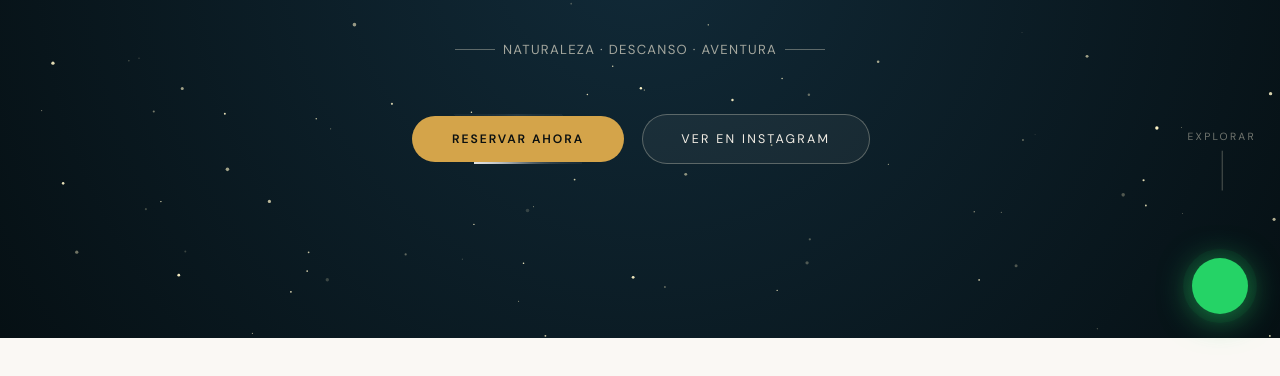
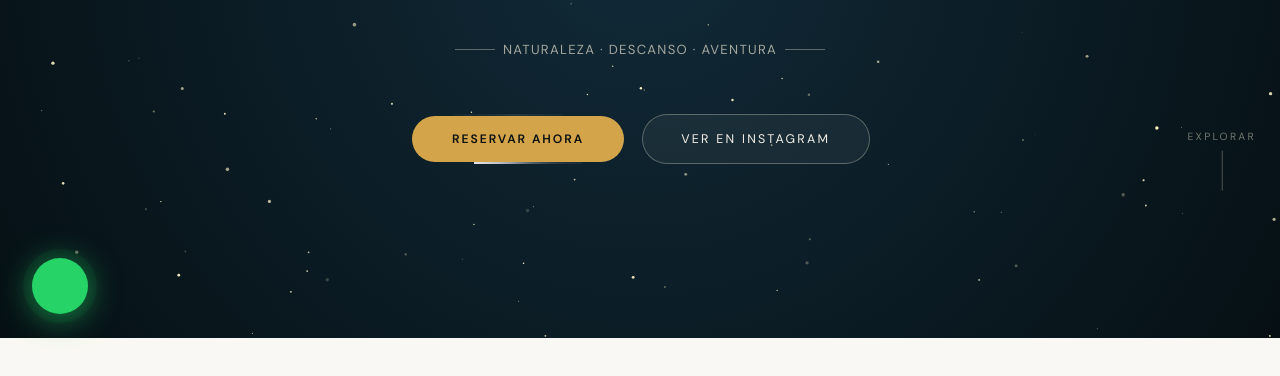
Before and after one commit to alamantriun/GlampingGramalote, a plain HTML site: page index.html in a window 1280 px wide. Shown: the part 462-838 px from the top of the page. Drawn offline with nearby package versions, Linux system fonts and the light colour scheme; animation ran at ten frames a second; a web font is replaced by a local one.

Commit message:
Move float-wa to the left on desktop

```diff
--- a/index.html
+++ b/index.html
@@ -357,7 +357,7 @@
   .hero-badge { cursor: default; }
 
   /* ── Float WA ── */
-  .float-wa { position: fixed; bottom: 2rem; right: 2rem; z-index: 200; width: 56px; height: 56px; background: #25D366; border-radius: 50%; display: flex; align-items: center; justify-content: center; text-decoration: none; font-size: 1.5rem; animation: pulse-wa 3s infinite; transition: transform 0.25s; box-shadow: 0 4px 20px rgba(37,211,102,0.4); }
+  .float-wa { position: fixed; bottom: 2rem; left: 2rem; z-index: 200; width: 56px; height: 56px; background: #25D366; border-radius: 50%; display: flex; align-items: center; justify-content: center; text-decoration: none; font-size: 1.5rem; animation: pulse-wa 3s infinite; transition: transform 0.25s; box-shadow: 0 4px 20px rgba(37,211,102,0.4); }
   .float-wa:hover { transform: scale(1.12) rotate(-5deg); }
   @keyframes pulse-wa { 0%,100% { box-shadow: 0 4px 20px rgba(37,211,102,0.4); } 50% { box-shadow: 0 4px 35px rgba(37,211,102,0.65), 0 0 0 10px rgba(37,211,102,0.07); } }
 
```
